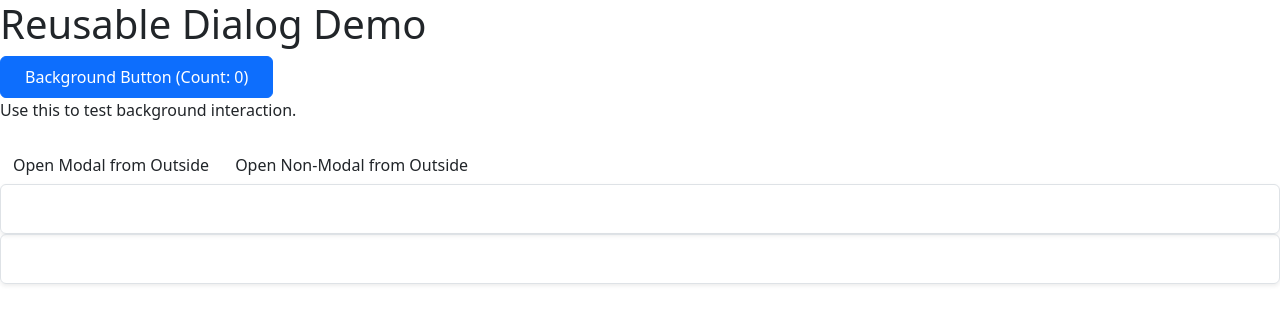
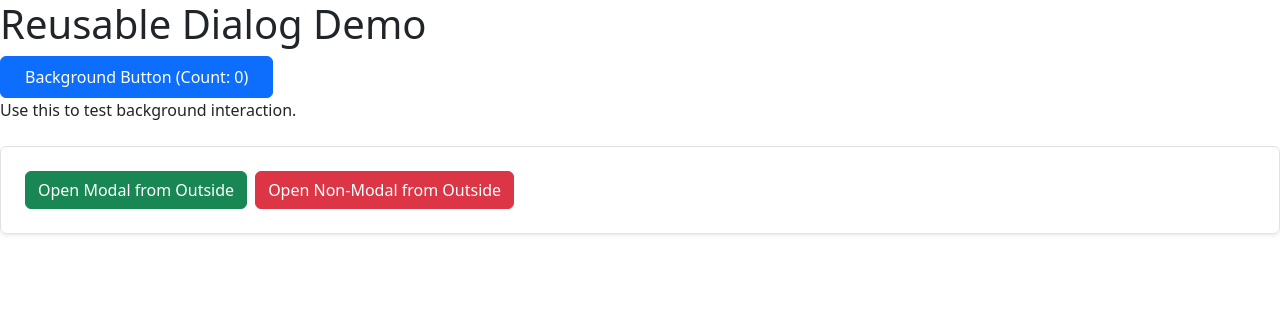
Before and after one commit to MelhaouiAsmaa/react-certification-3, a React (Create React App) app: page /exercise2 in a window 1280 px wide. Shown: the top 324 px of the page. Built offline with nearby package versions, Linux system fonts and the light colour scheme.

Commit message:
update: styling

```diff
--- a/src/Exercise2/DialogTest.jsx
+++ b/src/Exercise2/DialogTest.jsx
@@ -39,16 +39,16 @@ export default function DialogTest() {
           Use this to test background interaction.
         </p>
       </div>
-      <div className="space-x-4">
+      <div className="p-4 border rounded shadow-sm">
         <button
           onClick={() => modalRef.current?.open()}
-          className="btn btn-outline"
+          className="btn btn-success"
         >
           Open Modal from Outside
         </button>
         <button
           onClick={() => nonModalRef.current?.open()}
-          className="btn btn-outline"
+          className="btn btn-danger ms-2"
         >
           Open Non-Modal from Outside
         </button>
--- a/src/Exercise2/GenericModal.jsx
+++ b/src/Exercise2/GenericModal.jsx
@@ -18,7 +18,7 @@ const GenericModal = forwardRef(
     }));
 
     return (
-      <div className="p-4 border rounded shadow-sm">
+      <>
         <dialog
           ref={dialogRef}
           style={
@@ -43,7 +43,7 @@ const GenericModal = forwardRef(
             )}
           </div>
         </dialog>
-      </div>
+      </>
     );
   }
 );
```
